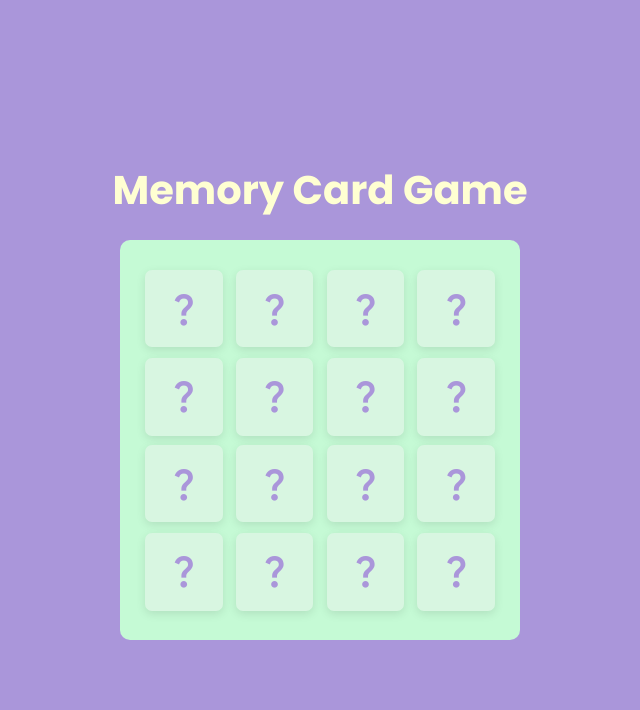
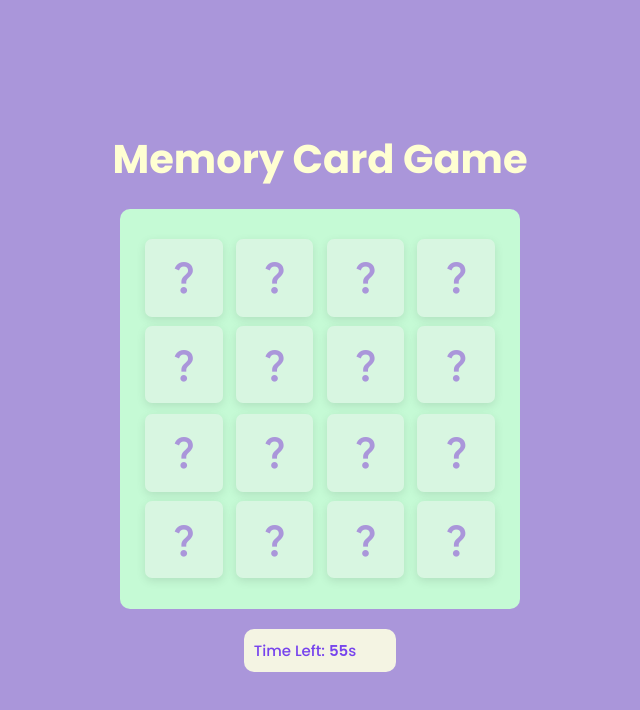
Before and after one commit to Yulduzb/Memory-Card-Game, a plain HTML site: page index.html in a window 1280 px wide. Shown: the whole page, without its empty margins (320-960 px from the left). Drawn offline with nearby package versions, Linux system fonts and the light colour scheme.

Commit message:
added timer but not over

```diff
--- a/index.html
+++ b/index.html
@@ -150,7 +150,7 @@
         <audio id="music" src="music.ogg" preload="auto"></audio>
 
     </div>
-    <!-- <p class="time">Time Left: <span><b></b></span>s</p> -->
+     <p class="time">Time Left: <span><b></b></span>s</p>
 
 
     <script src="https://cdn.jsdelivr.net/npm/canvas-confetti@1.5.1/dist/confetti.browser.min.js"></script>
--- a/javascript.js
+++ b/javascript.js
@@ -3,10 +3,11 @@ timeText=document.querySelector(".time b");
 
 let matchedCard=0;
 let cardOne,cardTwo,timer;
-let disableDesk=false;
+let disableDesk=false,
+startGame=false;
 
 
-/*zaman
+/*zaman*/  //!Timerda sorun var alert yerine pop-up yapılabilir
 const initTimer = maxTime => {
     timer=setInterval(() => {
     if(maxTime>0){
@@ -23,7 +24,7 @@ const initTimer = maxTime => {
 
 
     }, 1000);
-}*/
+}
 
 
 //kart tıklandığında
@@ -38,8 +39,8 @@ function flipCard({target:clickCard}){
         return cardOne=clickCard;
     }
 
-    cardTwo=clickCard;                      // cardTwo'ya tıklanan kartı ata
-    disableDesk=true;                      // Kartlar kontrol edilirken masa devre dışı bırakılır
+    cardTwo=clickCard;
+    disableDesk=true;
 
     let cardOneImg=cardOne.querySelector(".back-view img").src;
     let cardTwoImg=cardTwo.querySelector(".back-view img").src;
@@ -51,7 +52,7 @@ function flipCard({target:clickCard}){
 
 //kartları karşılaştirmasi
 function matchCard(img1, img2){
- //  clearInterval(timer);
+
    if(img1 === img2){
     matchedCard++;
 
@@ -59,11 +60,12 @@ function matchCard(img1, img2){
         clearInterval(timer);
         performConfettiAndPlayMusic();// Kazanma durumunda confetti ve müzik çal
             setTimeout(() => {
-               // initTimer(60); // Zamanlayıcıyı tekrar başlat
                 shuffleCard();
+                initTimer(60); // Zamanlayıcıyı tekrar başlat
 
 
-            }, 1000)
+
+            }, 1500)
 
 
 
@@ -106,8 +108,8 @@ function performConfettiAndPlayMusic() {
 
 //kartlar kariştirilir
 function shuffleCard() {
-   // initTimer(60);
-    matchCards=0;
+    initTimer(60);
+    matchedCard=0;
     disableDesk=false;
     cardOne=cardTwo="";
     let arr = [1, 2, 3, 4, 5, 6, 7, 8, 1, 2, 3, 4, 5, 6, 7, 8];    //Bu satır, "arr" adlı bir dizi oluşturur ve içine 16 adet sayı ekler.
--- a/style.css
+++ b/style.css
@@ -107,7 +107,21 @@
     transform: rotateY(0);
   }
 
+.time{
+  background: #f4f4e3;
+  margin-top: 20px;
+  padding: 10px 40px 10px 10px;
+  font-size: 15px;
+  font-weight: 500;
+  color:#7643ed;
+  border-radius: 10px;
 
+}
+
+b{
+  color:#7643ed;
+  font-weight: 600;
+}
 
 
   @media screen and (max-width: 600px) {
```
Also changed, not shown: 3 other files.
